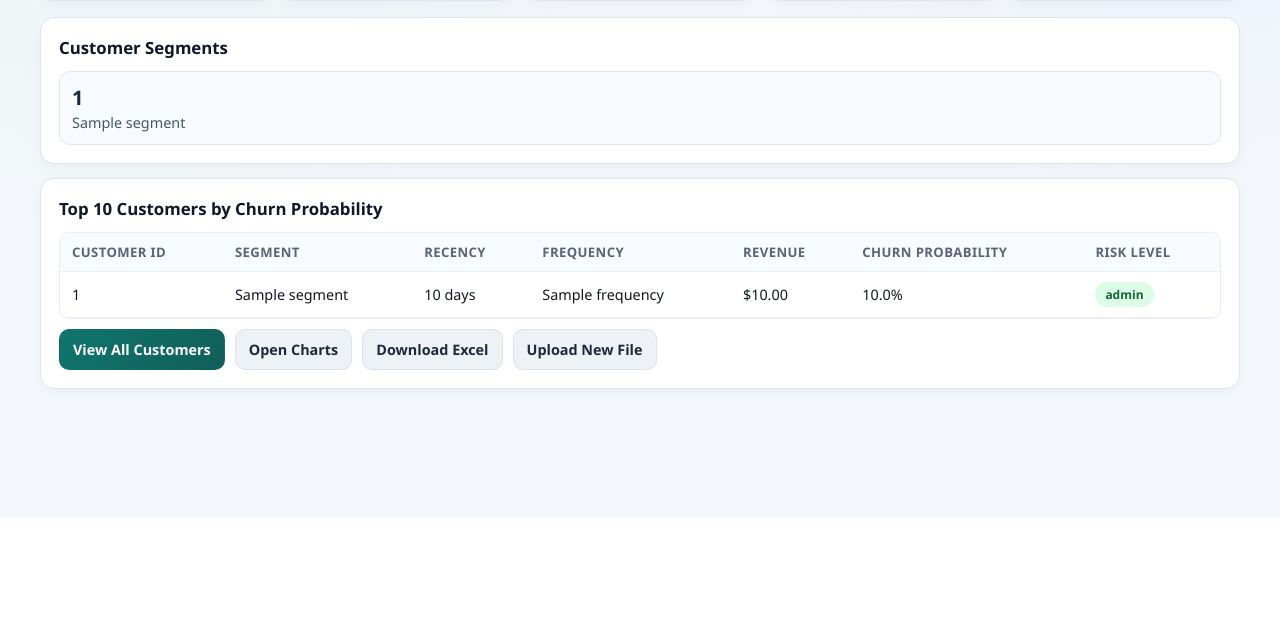
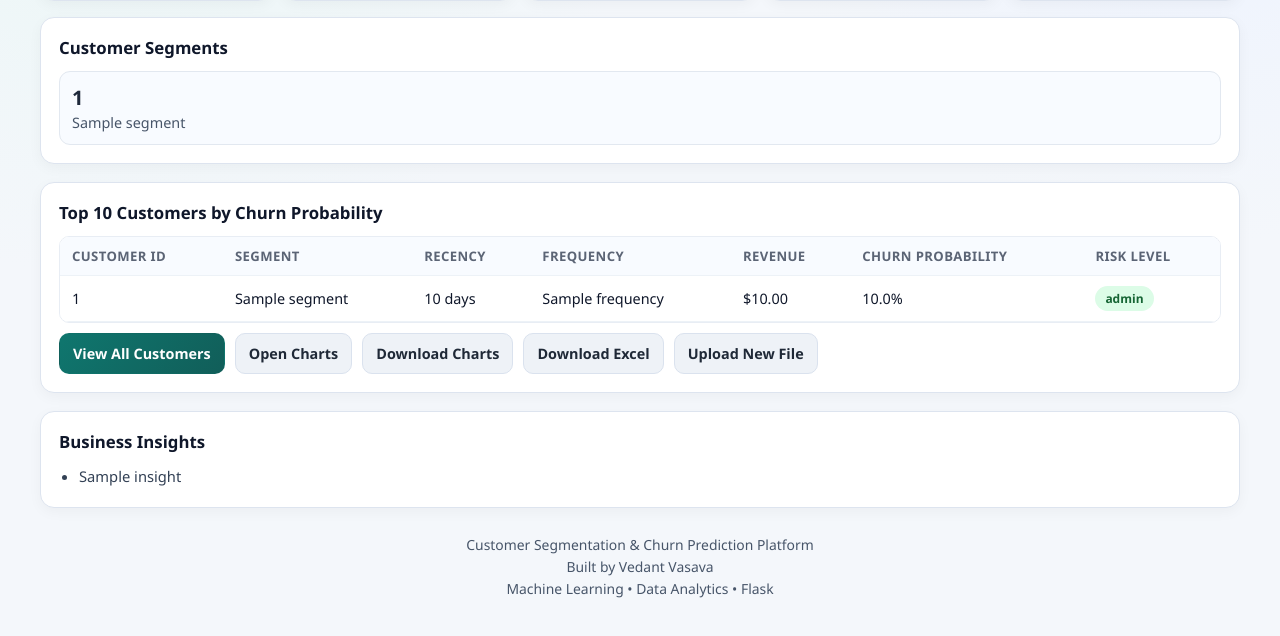
Before and after one commit to vedantvsv/Customer_Segmentation_Webapp, a Flask app: template templates/results.html in a window 1280 px wide. Shown: the part 283-919 px from the top of the page. Before the commit the page ends 682 px from the top, so only its background shows below. Run offline with Flask 3, Linux system fonts and the light colour scheme; the template is opened without the code that fills it: most values are stand-ins (such as "Sample title", 1, 10 or a date in 2020); some libraries are stand-ins or nearby versions.

Commit message:
UI Upgraded

```diff
--- a/app.py
+++ b/app.py
@@ -5,6 +5,7 @@ Flask Web Application for Customer Segmentation + ML Clustering + Churn Predicti
 import os
 import pickle
 import uuid
+import zipfile
 import warnings
 warnings.filterwarnings('ignore')
 
@@ -141,7 +142,7 @@ def generate_feature_importance_chart(model):
 
     plt.figure(figsize=(7.5, 4.5))
     plt.bar(labels, values, color=colors)
-    plt.title('Churn Model Feature Importance (Logistic Regression)')
+    plt.title('Churn Model Feature Importance')
     plt.xlabel('Features')
     plt.ylabel('Coefficient')
     plt.axhline(0, color='#334155', linewidth=1)
@@ -324,6 +325,9 @@ def upload_file():
                 'preview_rows': df.head(10).fillna('').to_dict('records'),
                 'preview_columns': df.columns.tolist(),
                 'row_count': int(len(df)),
+                'col_count': int(df.shape[1]),
+                'unique_customers': int(df['CustomerID'].nunique()),
+                'total_missing_values': int(df.isnull().sum().sum()),
                 'missing_values': {k: int(v) for k, v in df.isna().sum().to_dict().items()}
             }
 
@@ -364,6 +368,28 @@ def results():
     }
 
     at_risk_customers = df.nlargest(10, 'Churn_Probability').to_dict('records')
+    total_customers = max(1, len(df))
+    champions_count = int(segment_counts.get('Champions', 0))
+    at_risk_count = int(segment_counts.get('At Risk', 0))
+    hibernating_count = int(segment_counts.get('Hibernating', 0))
+    champions_percentage = round((champions_count / total_customers) * 100, 1)
+
+    insights = [
+        f'Champions customers represent {champions_percentage}% of the customer base.',
+        f'At Risk customers identified: {at_risk_count}.',
+        f'Hibernating customers identified: {hibernating_count}.'
+    ]
+
+    if champions_percentage > 10:
+        insights.append('Strong Champions share detected: prioritize VIP loyalty programs and premium retention offers.')
+    if at_risk_count > 0:
+        insights.append('At Risk segment exists: launch targeted retention campaigns with personalized win-back journeys.')
+    if hibernating_count > 0:
+        insights.append('Hibernating customers found: run re-engagement campaigns with time-bound incentives.')
+
+    highest_churn_customers = df.nlargest(3, 'Churn_Probability')['CustomerID'].astype(str).tolist()
+    if highest_churn_customers:
+        insights.append(f'Highest churn-probability customers: {", ".join(highest_churn_customers)}.')
 
     return render_template(
         'results.html',
@@ -371,7 +397,8 @@ def results():
         segment_counts=segment_counts.to_dict(),
         cluster_counts=cluster_counts.to_dict(),
         summary=summary,
-        at_risk_customers=at_risk_customers
+        at_risk_customers=at_risk_customers,
+        insights=insights
     )
 
 
@@ -392,7 +419,7 @@ def customers():
     page = request.args.get('page', 1, type=int)
     per_page = 25
 
-    segments = ['All', 'Champions', 'Loyal', 'At Risk', 'Hibernating']
+    segments = ['All', 'Champions', 'Loyal', 'At Risk', 'Hibernating', 'Others']
     if selected_segment not in segments:
         selected_segment = 'All'
 
@@ -472,7 +499,7 @@ def charts():
 
     seg = df['Segment'].value_counts()
     axes[0].pie(seg.values, labels=seg.index, autopct='%1.1f%%')
-    axes[0].set_title("RFM Segments")
+    axes[0].set_title("Customer Segment Distribution")
 
     clusters = df['Cluster'].value_counts().sort_index()
     axes[1].bar(clusters.index.astype(str), clusters.values)
@@ -486,11 +513,55 @@ def charts():
     plt.savefig(overview_path, format='png', dpi=140)
     plt.close()
 
+    plt.figure(figsize=(6, 5))
+    plt.pie(seg.values, labels=seg.index, autopct='%1.1f%%')
+    plt.title("Customer Segment Distribution")
+    plt.tight_layout()
+    plt.savefig(_chart_path('segment_pie.png'), dpi=140)
+    plt.close()
+
+    plt.figure(figsize=(6, 5))
+    plt.bar(clusters.index.astype(str), clusters.values, color='#0f766e')
+    plt.title("ML Cluster Distribution")
+    plt.xlabel("Cluster")
+    plt.ylabel("Customers")
+    plt.tight_layout()
+    plt.savefig(_chart_path('cluster_distribution.png'), dpi=140)
+    plt.close()
+
     return render_template(
         "charts.html",
         overview_chart_url=_chart_url('overview_charts.png'),
         cluster_scatter_url=_chart_url('customer_clusters.png'),
         feature_importance_url=_chart_url('feature_importance.png')
+    )
+
+
+@app.route('/download-charts')
+def download_charts():
+    chart_files = [
+        'segment_pie.png',
+        'cluster_distribution.png',
+        'customer_clusters.png',
+        'feature_importance.png'
+    ]
+    existing = [name for name in chart_files if os.path.exists(_chart_path(name))]
+
+    if not existing:
+        flash('No charts available to download yet.', 'error')
+        return redirect(url_for('charts'))
+
+    output = io.BytesIO()
+    with zipfile.ZipFile(output, mode='w', compression=zipfile.ZIP_DEFLATED) as zf:
+        for name in existing:
+            zf.write(_chart_path(name), arcname=name)
+    output.seek(0)
+
+    return send_file(
+        output,
+        as_attachment=True,
+        download_name='customer_analytics_charts.zip',
+        mimetype='application/zip'
     )
 
 
@@ -535,6 +606,9 @@ def preview():
         preview_rows=state.get('preview_rows', []),
         preview_columns=state.get('preview_columns', []),
         row_count=state.get('row_count', 0),
+        col_count=state.get('col_count', 0),
+        unique_customers=state.get('unique_customers', 0),
+        total_missing_values=state.get('total_missing_values', 0),
         missing_values=state.get('missing_values', {})
     )
 
--- a/segmentation.py
+++ b/segmentation.py
@@ -146,7 +146,7 @@ def save_cluster_scatter_plot(rfm, static_dir):
         edgecolors="white",
         linewidth=0.5
     )
-    plt.title("Customer Clusters (Frequency vs Revenue)")
+    plt.title("Customer Cluster Scatter Plot")
     plt.xlabel("Frequency")
     plt.ylabel("Revenue")
     plt.colorbar(scatter, label="Cluster")
--- a/templates/results.html
+++ b/templates/results.html
@@ -126,7 +126,7 @@
             border: 1px solid var(--line);
             border-radius: 14px;
             padding: 18px;
-            margin-bottom: 14px;
+            margin-bottom: 18px;
             box-shadow: 0 4px 14px rgba(0, 0, 0, 0.04);
         }
 
@@ -233,6 +233,22 @@
             gap: 10px;
             flex-wrap: wrap;
             margin-top: 10px;
+        }
+
+        .insights {
+            list-style: disc;
+            padding-left: 20px;
+            color: #334155;
+            line-height: 1.6;
+            font-size: 0.92rem;
+        }
+
+        .footer {
+            margin-top: 26px;
+            text-align: center;
+            color: #475569;
+            font-size: 0.87rem;
+            line-height: 1.6;
         }
 
         .btn {
@@ -352,10 +368,26 @@
             <div class="actions">
                 <a href="/customers" class="btn btn-primary">View All Customers</a>
                 <a href="/charts" class="btn btn-alt">Open Charts</a>
+                <a href="/download-charts" class="btn btn-alt">Download Charts</a>
                 <a href="/download" class="btn btn-alt">Download Excel</a>
                 <a href="/reset" class="btn btn-alt">Upload New File</a>
             </div>
         </section>
+
+        <section class="panel">
+            <h2>Business Insights</h2>
+            <ul class="insights">
+                {% for insight in insights %}
+                <li>{{ insight }}</li>
+                {% endfor %}
+            </ul>
+        </section>
+
+        <footer class="footer">
+            <div>Customer Segmentation &amp; Churn Prediction Platform</div>
+            <div>Built by Vedant Vasava</div>
+            <div>Machine Learning • Data Analytics • Flask</div>
+        </footer>
     </div>
 </body>
 </html>
```
Also changed, not shown: templates/charts.html (+16 -1 lines), templates/customers.html (+14 -0 lines), templates/index.html (+14 -0 lines), templates/preview.html (+26 -4 lines), templates/segment_detail.html (+14 -0 lines).
